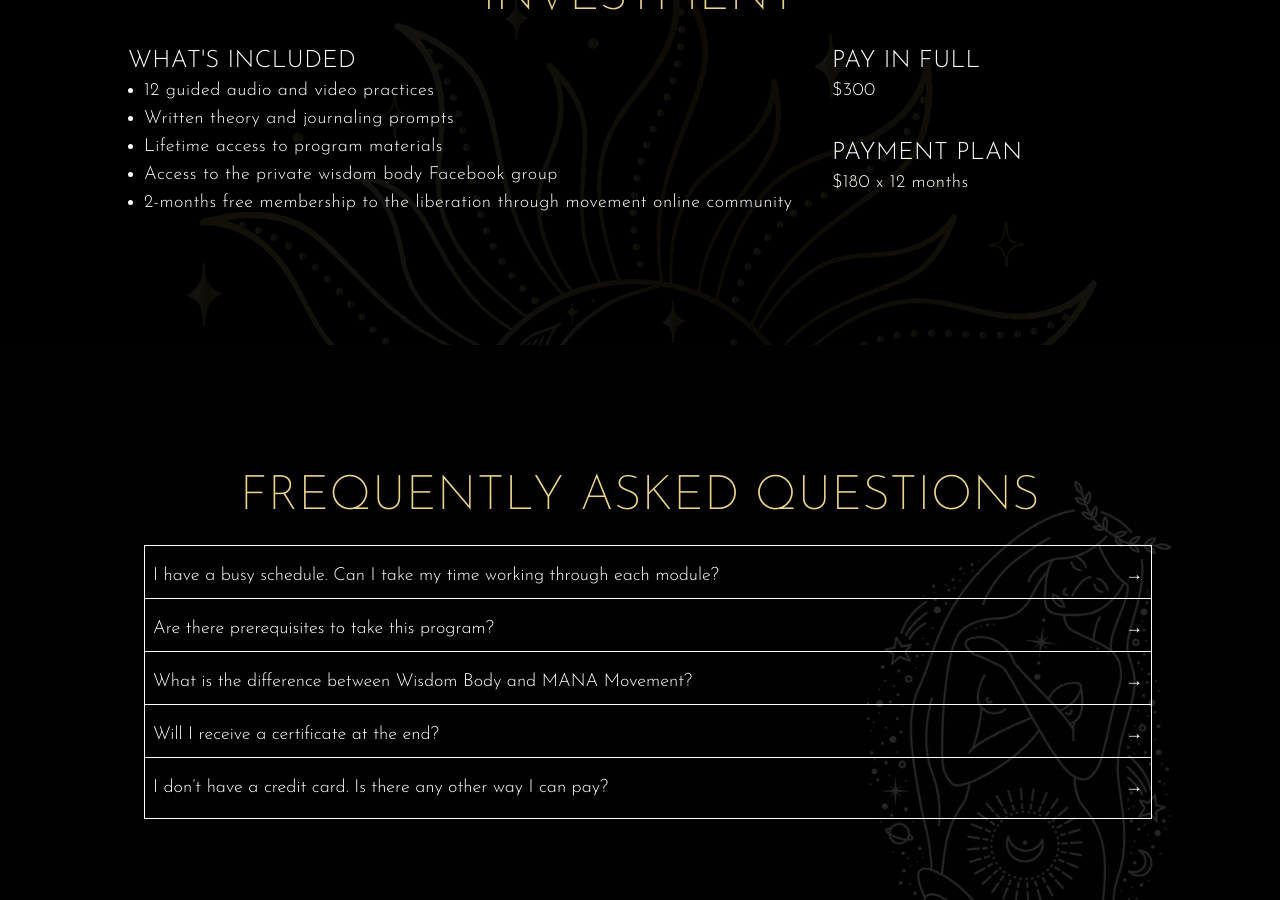
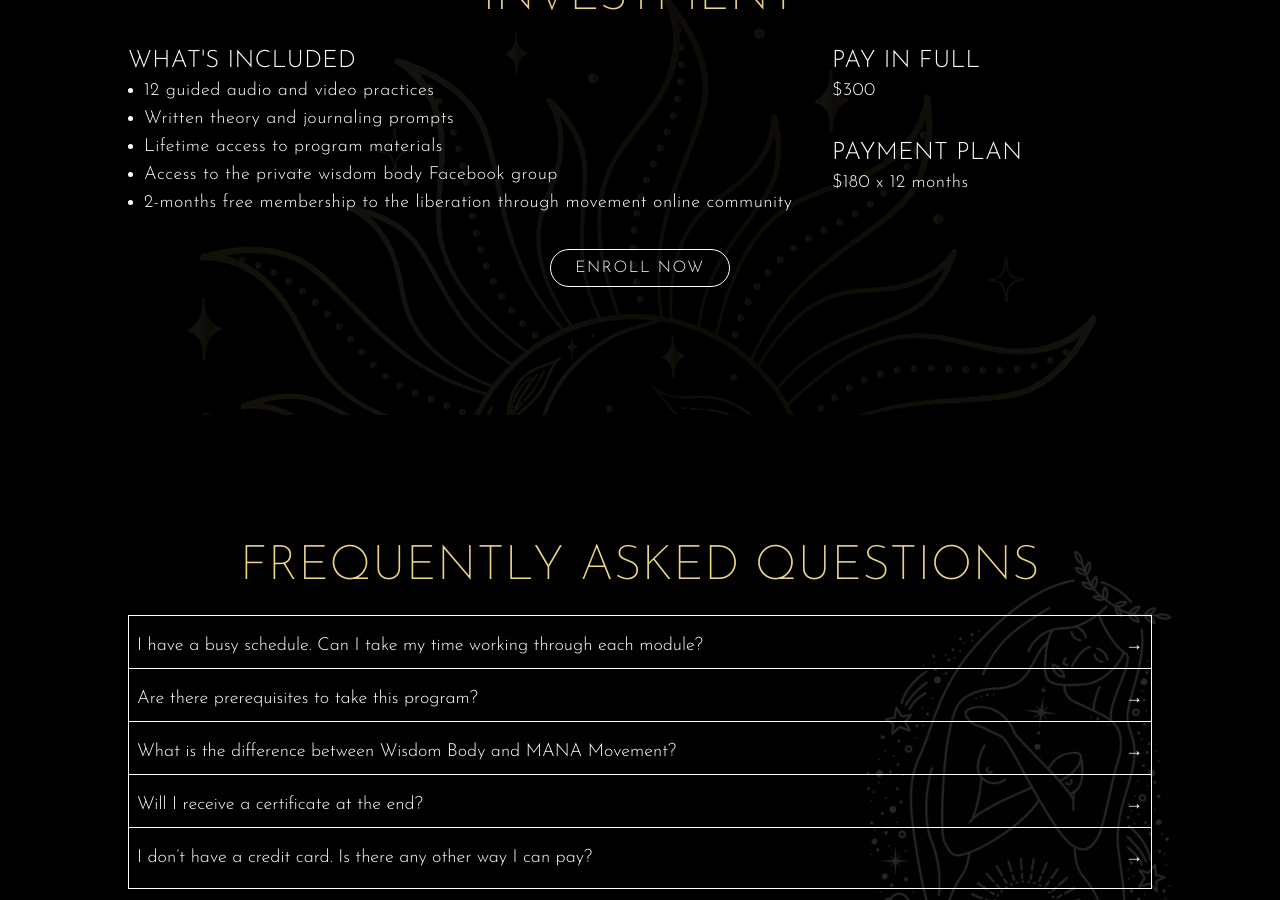
Before and after one commit to brittwoodard/manamei, a Jekyll site: the page built from wisdom-body.html, in a window 1280 px wide and 900 px high, scrolled down 5142 px. Built offline with Jekyll 4.4.1, drawn with Linux system fonts in a browser that asks for light colours; nearby versions of some CDN libraries; comment, search, counter and statistics services are not loaded.

Commit message:
course mobile

```diff
--- a/_includes/description-course.html
+++ b/_includes/description-course.html
@@ -1,4 +1,4 @@
-<section class="p-10p">
+<section class="pt-10p p-5p md:p-10p">
     <div class="text-center mb-12">
         <h2 class="heading-lg-sans text-feature">{{page.course-description.heading}}</h2>
         <p>{{page.course-description.description}}</p>
--- a/_includes/faq.html
+++ b/_includes/faq.html
@@ -1,11 +1,11 @@
-<section class="p-10p bg-image-style"
+<section class="py-10p px-5p md:p-10p bg-image-style"
     style="background-image: url('{{page.faq.background-image.background_image}}'); background-position: {{page.faq.background-image.image_focus}};">
     <h2 class="heading-lg-sans text-feature text-center">{{page.faq.heading}}</h2>
     <ul class="dropdown-menu">
         {% for item in page.faq.questions-and-answers %}
         <li x-data="{ open: false }" class="dropdown-item {% if forloop.last %}last-item{% endif %}">
             <button @click="open = ! open" class="flex justify-between w-full">
-                <h3 class="mr-8">{{item.question}}</h3>
+                <h3 class="mr-8 text-left">{{item.question}}</h3>
                 <span x-show="!open">→</span>
                 <span x-show="open">&nbsp;&nbsp;↓</span>
             </button>
--- a/_includes/inside-the-course.html
+++ b/_includes/inside-the-course.html
@@ -1,4 +1,4 @@
-<section class="p-10p bg-image-style"
+<section class="py-10p px-5p md:p-10p bg-image-style"
     style="background-image: url('{{page.inside-the-course.background-image.background_image}}'); background-position: {{page.inside-the-course.background-image.image_focus}};">
     <div class="text-center">
         <h2 class="heading-lg-sans text-feature">{{page.inside-the-course.heading}}</h2>
--- a/_includes/investment.html
+++ b/_includes/investment.html
@@ -1,17 +1,17 @@
-<section class="bg-image-style bg-overlay p-10p" style="background-image: url('/uploads/backgrounds/manamei-1.png');">
+<section class="bg-image-style bg-overlay py-10p px-5p md:p-10p" style="background-image: url('/uploads/backgrounds/manamei-1.png');">
     <h2 class="heading-lg-sans text-feature text-center">{{page.investment.heading}}</h2>
-    <div class="grid grid-cols-3 gap-8">
+    <div class="grid sm:grid-cols-3 sm:gap-8">
         <!-- Includes -->
-        <div class="col-span-2">
+        <div class="sm:col-span-2 text-center sm:text-left">
             <h3 class="uppercase text-2xl">{{page.investment.includes.heading}}</h3>
             <ul>
                 {% for item in page.investment.includes.list %}
-                <li>{{item.list-item}}</li>
+                <li class="list-none sm:list-disc sm:ml-4">{{item.list-item}}</li>
                 {% endfor %}
             </ul>
         </div>
         <!-- Pricing Options -->
-        <div>
+        <div class="text-center sm:text-left">
             <div class="mb-8">
                 <h3 class="uppercase text-2xl">{{page.investment.pricing.pay-in-full.heading}}</h3>
                 <span>{{page.investment.pricing.pay-in-full.price}}</span>
@@ -24,4 +24,9 @@
             {% endif %}
         </div>
     </div>
+
+    <!-- CTA -->
+    <div class="flex justify-center mt-8">
+        <a href="#" class="button">Enroll Now</a>
+    </div>
 </section>
--- a/_includes/who-its-for.html
+++ b/_includes/who-its-for.html
@@ -1,6 +1,6 @@
-<section class="bg-image-style bg-overlay p-10p text-center" style="background-image: url('{{page.who-its-for.background-image.background_image}}'); background-position: {{page.who-its-for.background-image.image_focus}}">
+<section class="bg-image-style bg-overlay py-10p px-5p p-5p md:p-10p text-center" style="background-image: url('{{page.who-its-for.background-image.background_image}}'); background-position: {{page.who-its-for.background-image.image_focus}}">
     <h2 class="heading-lg-sans">{{page.heading.title}} is for</h2>
-    <div class="px-10p">
+    <div class="md:px-10p">
         <p>{{page.who-its-for.description_html}}</p>
     </div>
 </section>
--- a/assets/css/output-style.css
+++ b/assets/css/output-style.css
@@ -397,10 +397,9 @@
 p {
   margin-bottom: 1rem;
 }
-ul {
-  margin-left: 1rem;
-  list-style-type: disc;
-}
+/* ul {
+        @apply list-disc ml-4
+    } */
 *, ::before, ::after {
   --tw-border-spacing-x: 0;
   --tw-border-spacing-y: 0;
@@ -772,8 +771,9 @@
 .m-4 {
   margin: 1rem;
 }
-.m-8 {
-  margin: 2rem;
+.mx-0 {
+  margin-left: 0px;
+  margin-right: 0px;
 }
 .mx-2 {
   margin-left: 0.5rem;
@@ -782,6 +782,10 @@
 .mx-4 {
   margin-left: 1rem;
   margin-right: 1rem;
+}
+.mx-8 {
+  margin-left: 2rem;
+  margin-right: 2rem;
 }
 .mx-auto {
   margin-left: auto;
@@ -794,14 +798,6 @@
 .my-auto {
   margin-top: auto;
   margin-bottom: auto;
-}
-.mx-0 {
-  margin-left: 0px;
-  margin-right: 0px;
-}
-.mx-8 {
-  margin-left: 2rem;
-  margin-right: 2rem;
 }
 .mb-12 {
   margin-bottom: 3rem;
@@ -902,6 +898,9 @@
 .cursor-pointer {
   cursor: pointer;
 }
+.list-none {
+  list-style-type: none;
+}
 .grid-cols-1 {
   grid-template-columns: repeat(1, minmax(0, 1fr));
 }
@@ -937,15 +936,6 @@
 }
 .justify-around {
   justify-content: space-around;
-}
-.justify-items-start {
-  justify-items: start;
-}
-.justify-items-end {
-  justify-items: end;
-}
-.justify-items-center {
-  justify-items: center;
 }
 .gap-2 {
   gap: 0.5rem;
@@ -1033,6 +1023,14 @@
 .py-5p {
   padding-top: 5%;
   padding-bottom: 5%;
+}
+.px-5p {
+  padding-left: 5%;
+  padding-right: 5%;
+}
+.py-10p {
+  padding-top: 10%;
+  padding-bottom: 10%;
 }
 .pb-0 {
   padding-bottom: 0px;
@@ -1139,6 +1137,9 @@
   .sm\:mb-0 {
     margin-bottom: 0px;
   }
+  .sm\:ml-4 {
+    margin-left: 1rem;
+  }
   .sm\:mt-0 {
     margin-top: 0px;
   }
@@ -1148,11 +1149,23 @@
   .sm\:w-\[60\%\] {
     width: 60%;
   }
+  .sm\:list-disc {
+    list-style-type: disc;
+  }
   .sm\:grid-cols-2 {
     grid-template-columns: repeat(2, minmax(0, 1fr));
   }
+  .sm\:grid-cols-3 {
+    grid-template-columns: repeat(3, minmax(0, 1fr));
+  }
   .sm\:grid-cols-5 {
     grid-template-columns: repeat(5, minmax(0, 1fr));
+  }
+  .sm\:gap-8 {
+    gap: 2rem;
+  }
+  .sm\:text-left {
+    text-align: left;
   }
 }
 @media (min-width: 768px) {
@@ -1189,6 +1202,10 @@
   .md\:p-10p {
     padding: 10%;
   }
+  .md\:px-10p {
+    padding-left: 10%;
+    padding-right: 10%;
+  }
   .md\:px-20p {
     padding-left: 20%;
     padding-right: 20%;
--- a/style.css
+++ b/style.css
@@ -74,9 +74,9 @@
         @apply mb-4
     }
 
-    ul {
+    /* ul {
         @apply list-disc ml-4
-    }
+    } */
 }
 
 
```
